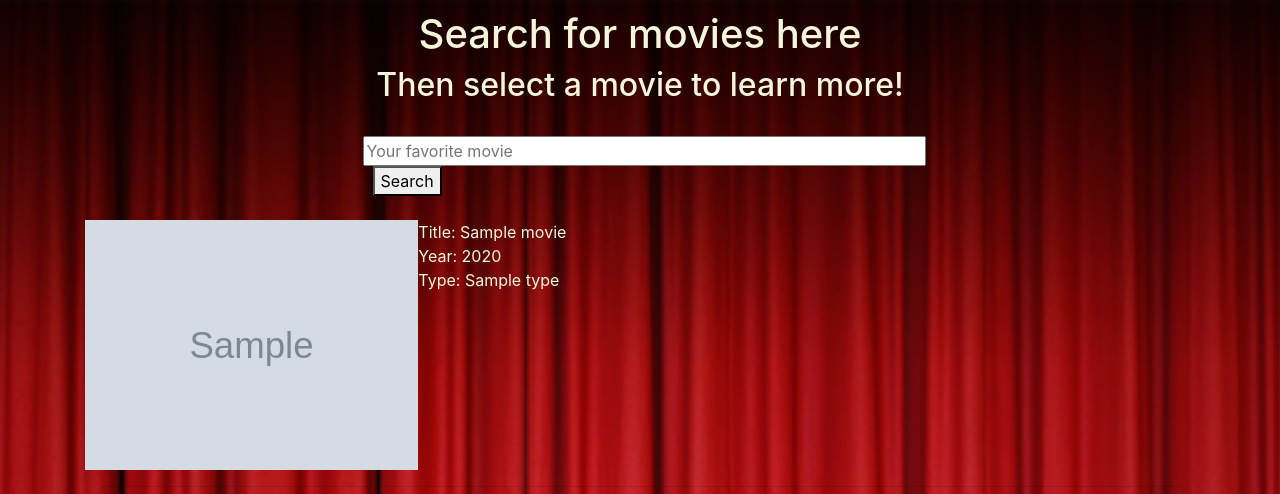
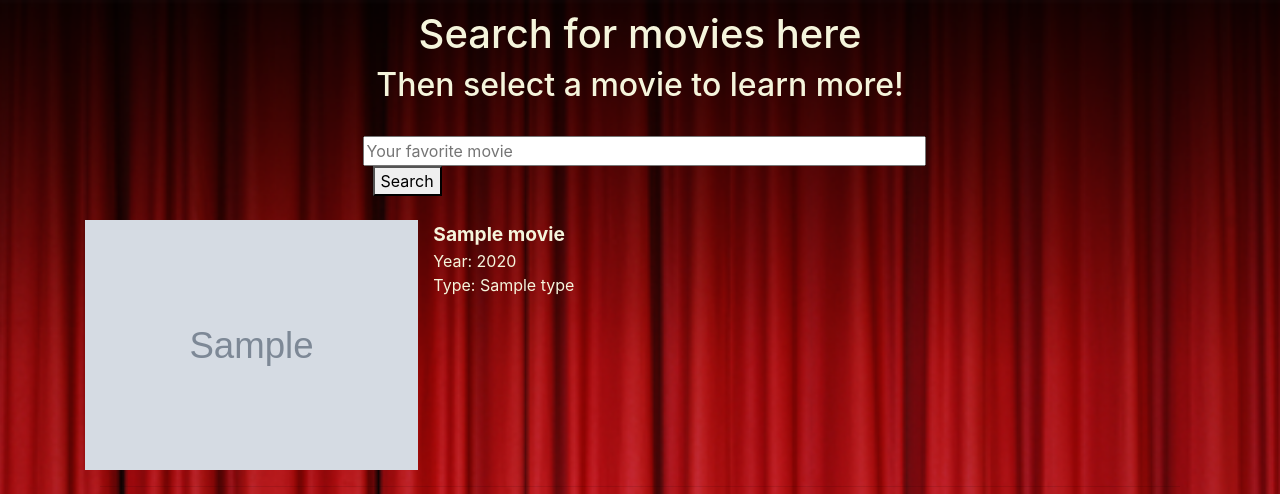
Before and after one commit to ae-ramirez/205-final-project, a Python web app: template templates/search.html in a window 1280 px wide. Shown: the top 494 px of the page. Run offline with Jinja, Linux system fonts and the light colour scheme; the template is opened without the code that fills it: most values are stand-ins (such as "Sample title", 1, 10 or a date in 2020); grey boxes marked "Sample" are stand-in pictures; some libraries are stand-ins or nearby versions.

Commit message:
Add padding and styling to search results info

```diff
--- a/templates/search.html
+++ b/templates/search.html
@@ -29,8 +29,10 @@
         <a href="{{ url_for('movie_info', imdbID=movie['imdbID']) }}">
           <img src="{{ movie['Poster'] }}" height="250"><br>
         </a>
-        <div class="col-sm-2, list">
-          Title: {{ movie['Title'] }} <br>
+        <div class="col-sm-2, list" style="padding-left:15px;">
+          <b style='font-size: 1.2rem;'>
+            {{ movie['Title'] }} <br>
+          </b>
           Year: {{ movie['Year'] }} <br>
           Type: {{ movie['Type'] }} <br>
           <div id="ratings">
```
